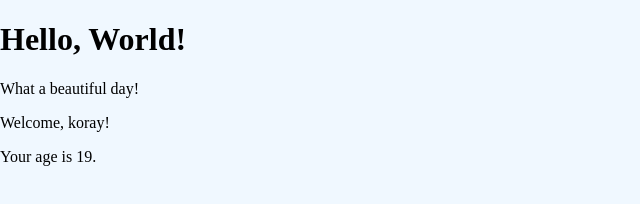
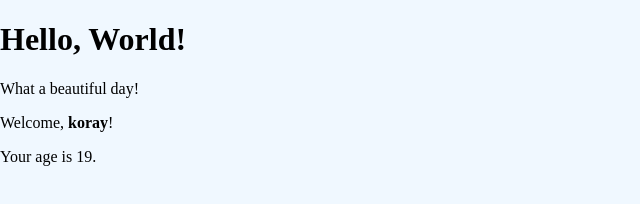
Before and after one commit to kry23/koray-korkmaz-dev-hope-react-mod-exercises, a React (Create React App) app: page / in a window 1280 px wide. Shown: the top 204 px of the page, without its empty margins (0-640 px from the left). Built offline with nearby package versions, Linux system fonts and the light colour scheme.

Commit message:
prp-4 sol.

```diff
--- a/src/App.js
+++ b/src/App.js
@@ -9,7 +9,7 @@ export class App extends React.Component {
       <div>
         <Hello></Hello>
         <Message></Message>
-        <Welcome name={"koray"} age={19}></Welcome>
+        <Welcome name={<strong>koray</strong>} age={19}></Welcome>
       </div>
     );
   }
```
